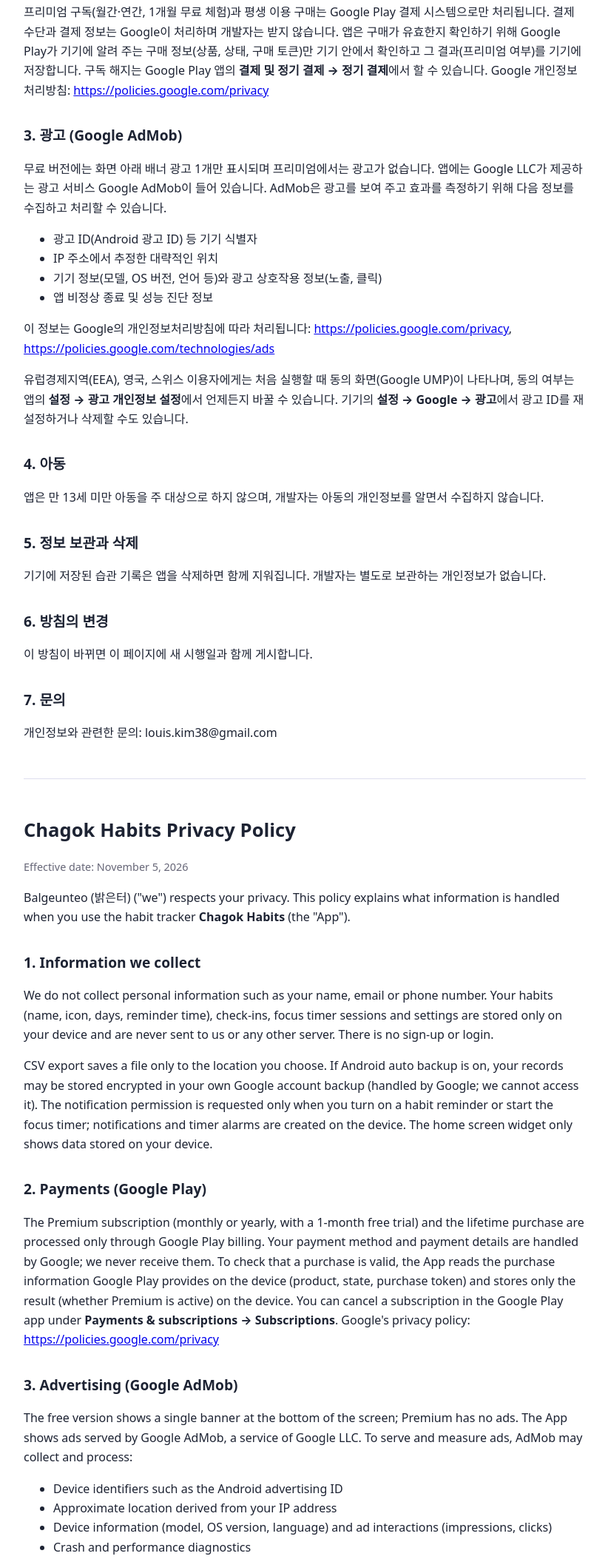
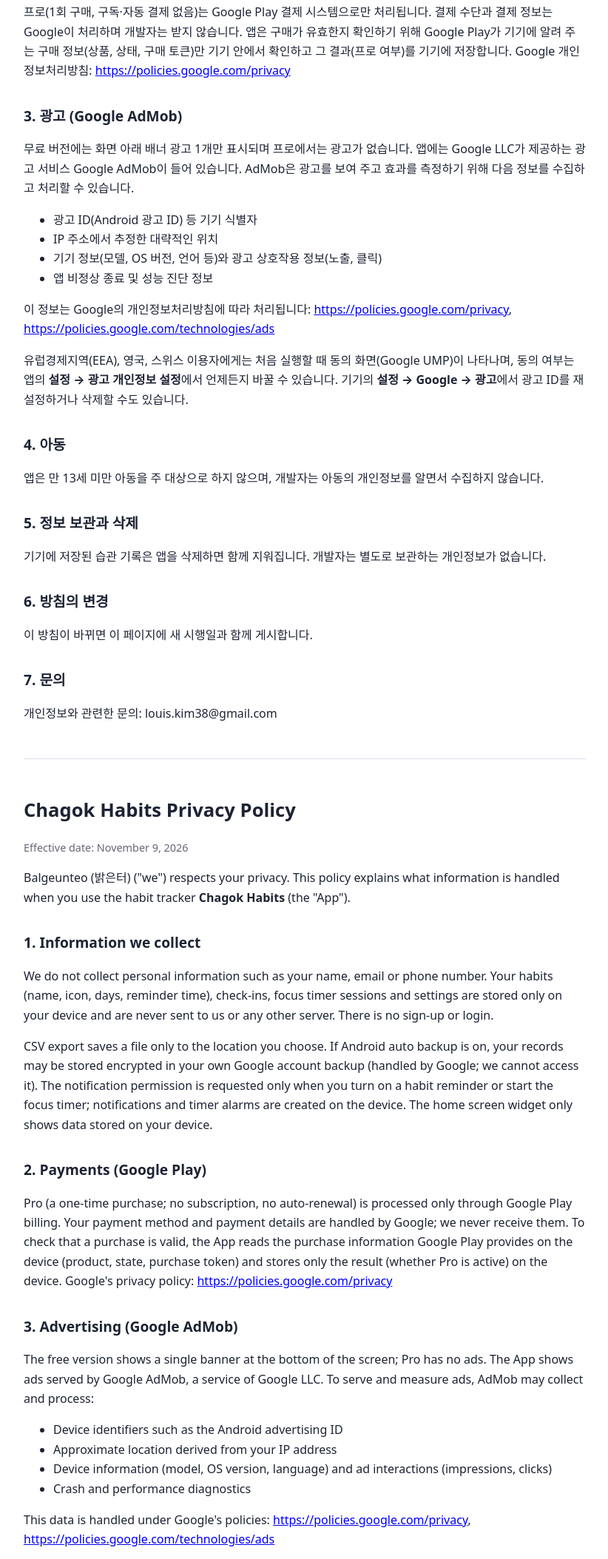
Before and after one commit to osemia/osemia.github.io, a plain HTML site: page habit-tick/privacy.html in a window 1280 px wide. Shown: the part 550-2657 px from the top of the page at 74% size, without its empty margins (228-1050 px from the left). Drawn offline with Linux system fonts and the light colour scheme.

Commit message:
habit-tick privacy policy

```diff
--- a/habit-tick/privacy.html
+++ b/habit-tick/privacy.html
@@ -14,7 +14,7 @@
 <body>
 
 <h1>차곡 습관 개인정보처리방침</h1>
-<p class="muted">시행일: 2026년 11월 5일</p>
+<p class="muted">시행일: 2026년 11월 9일</p>
 
 <p>밝은터(이하 "개발자")는 습관 기록 앱 <b>차곡 습관</b>(이하 "앱")를 이용하는 분의 개인정보를 소중히 다루며, 이 방침으로 어떤 정보가 어떻게 처리되는지 알려 드립니다.</p>
 
@@ -23,10 +23,10 @@
 <p>CSV 내보내기는 이용자가 고른 위치에만 파일을 저장하며, 안드로이드 자동 백업을 켜 둔 경우 기록이 이용자 본인의 Google 계정 백업 공간에 암호화되어 저장될 수 있습니다(Google이 처리, 개발자는 접근할 수 없음). 알림 권한은 습관 알림을 켜거나 집중 타이머를 시작할 때만 요청하며, 알림과 타이머 알람은 기기 안에서만 만들어집니다. 홈 화면 위젯도 기기 안의 기록만 보여 줍니다.</p>
 
 <h2>2. 결제 (Google Play)</h2>
-<p>프리미엄 구독(월간·연간, 1개월 무료 체험)과 평생 이용 구매는 Google Play 결제 시스템으로만 처리됩니다. 결제 수단과 결제 정보는 Google이 처리하며 개발자는 받지 않습니다. 앱은 구매가 유효한지 확인하기 위해 Google Play가 기기에 알려 주는 구매 정보(상품, 상태, 구매 토큰)만 기기 안에서 확인하고 그 결과(프리미엄 여부)를 기기에 저장합니다. 구독 해지는 Google Play 앱의 <b>결제 및 정기 결제 → 정기 결제</b>에서 할 수 있습니다. Google 개인정보처리방침: <a href="https://policies.google.com/privacy">https://policies.google.com/privacy</a></p>
+<p>프로(1회 구매, 구독·자동 결제 없음)는 Google Play 결제 시스템으로만 처리됩니다. 결제 수단과 결제 정보는 Google이 처리하며 개발자는 받지 않습니다. 앱은 구매가 유효한지 확인하기 위해 Google Play가 기기에 알려 주는 구매 정보(상품, 상태, 구매 토큰)만 기기 안에서 확인하고 그 결과(프로 여부)를 기기에 저장합니다. Google 개인정보처리방침: <a href="https://policies.google.com/privacy">https://policies.google.com/privacy</a></p>
 
 <h2>3. 광고 (Google AdMob)</h2>
-<p>무료 버전에는 화면 아래 배너 광고 1개만 표시되며 프리미엄에서는 광고가 없습니다. 앱에는 Google LLC가 제공하는 광고 서비스 Google AdMob이 들어 있습니다. AdMob은 광고를 보여 주고 효과를 측정하기 위해 다음 정보를 수집하고 처리할 수 있습니다.</p>
+<p>무료 버전에는 화면 아래 배너 광고 1개만 표시되며 프로에서는 광고가 없습니다. 앱에는 Google LLC가 제공하는 광고 서비스 Google AdMob이 들어 있습니다. AdMob은 광고를 보여 주고 효과를 측정하기 위해 다음 정보를 수집하고 처리할 수 있습니다.</p>
 <ul>
   <li>광고 ID(Android 광고 ID) 등 기기 식별자</li>
   <li>IP 주소에서 추정한 대략적인 위치</li>
@@ -51,7 +51,7 @@
 <hr>
 
 <h1>Chagok Habits Privacy Policy</h1>
-<p class="muted">Effective date: November 5, 2026</p>
+<p class="muted">Effective date: November 9, 2026</p>
 
 <p>Balgeunteo (밝은터) ("we") respects your privacy. This policy explains what information is handled when you use the habit tracker <b>Chagok Habits</b> (the "App").</p>
 
@@ -60,10 +60,10 @@
 <p>CSV export saves a file only to the location you choose. If Android auto backup is on, your records may be stored encrypted in your own Google account backup (handled by Google; we cannot access it). The notification permission is requested only when you turn on a habit reminder or start the focus timer; notifications and timer alarms are created on the device. The home screen widget only shows data stored on your device.</p>
 
 <h2>2. Payments (Google Play)</h2>
-<p>The Premium subscription (monthly or yearly, with a 1-month free trial) and the lifetime purchase are processed only through Google Play billing. Your payment method and payment details are handled by Google; we never receive them. To check that a purchase is valid, the App reads the purchase information Google Play provides on the device (product, state, purchase token) and stores only the result (whether Premium is active) on the device. You can cancel a subscription in the Google Play app under <b>Payments &amp; subscriptions → Subscriptions</b>. Google's privacy policy: <a href="https://policies.google.com/privacy">https://policies.google.com/privacy</a></p>
+<p>Pro (a one-time purchase; no subscription, no auto-renewal) is processed only through Google Play billing. Your payment method and payment details are handled by Google; we never receive them. To check that a purchase is valid, the App reads the purchase information Google Play provides on the device (product, state, purchase token) and stores only the result (whether Pro is active) on the device. Google's privacy policy: <a href="https://policies.google.com/privacy">https://policies.google.com/privacy</a></p>
 
 <h2>3. Advertising (Google AdMob)</h2>
-<p>The free version shows a single banner at the bottom of the screen; Premium has no ads. The App shows ads served by Google AdMob, a service of Google LLC. To serve and measure ads, AdMob may collect and process:</p>
+<p>The free version shows a single banner at the bottom of the screen; Pro has no ads. The App shows ads served by Google AdMob, a service of Google LLC. To serve and measure ads, AdMob may collect and process:</p>
 <ul>
   <li>Device identifiers such as the Android advertising ID</li>
   <li>Approximate location derived from your IP address</li>
```
